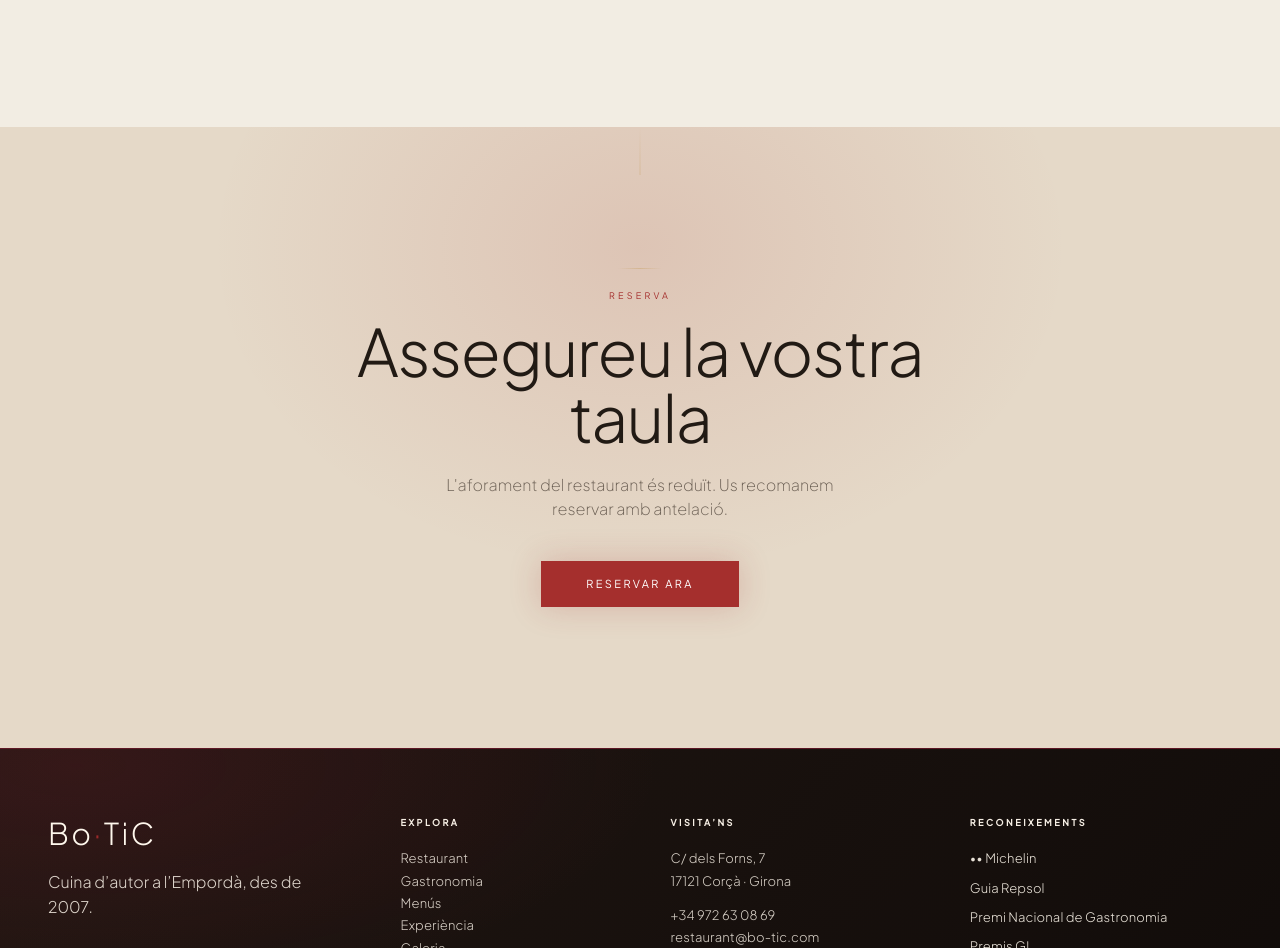
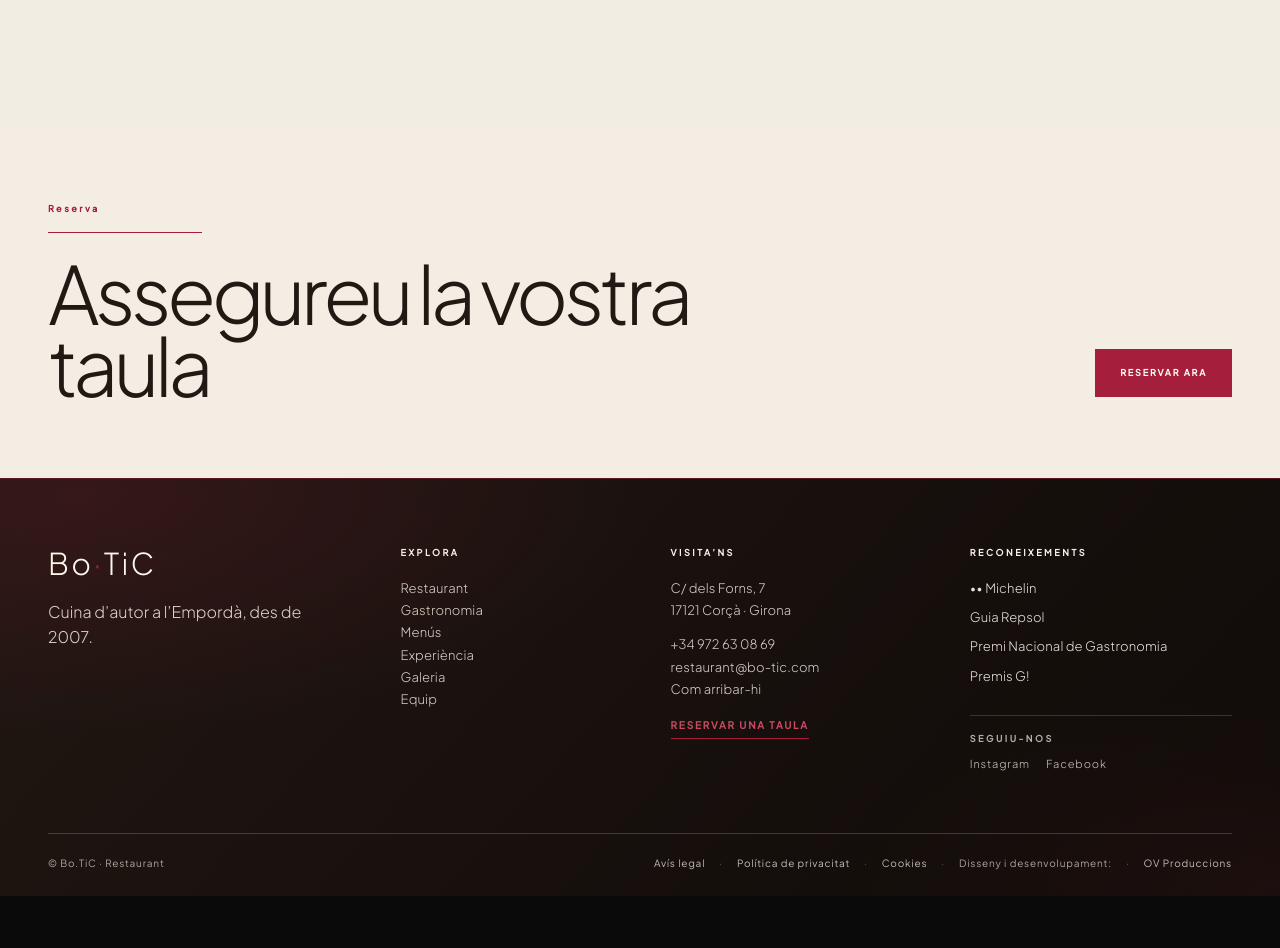
Before and after one commit to SpankyGi/Botic1, a React (Vite) app: page /ca in a window 1280 px wide. Shown: the part 4482-5430 px from the top of the page. After the commit the page ends 5378 px from the top, so only its background shows below. Built offline with nearby package versions, Linux system fonts and the light colour scheme.

Commit message:
Unify home closing reservation CTA

```diff
--- a/src/pages/Home.jsx
+++ b/src/pages/Home.jsx
@@ -1,8 +1,9 @@
-import { Fragment, useEffect, useRef, useState } from 'react'
+import { useEffect, useRef, useState } from 'react'
 import { Link } from 'react-router-dom'
 import { useTranslation } from 'react-i18next'
 import Hero             from '../components/Hero'
 import ChefSection      from '../components/ChefSection'
+import ClosingCTA       from '../components/ClosingCTA'
 import SEO              from '../components/SEO'
 import { useLateReveal } from '../hooks/useReveal'
 import { useLangRoutes } from '../i18n/LangContext'
@@ -32,21 +33,6 @@
   return (
     <h2>
       {match[1]}<span className="home-seo-territory">{match[2]}</span>{match[3]}
-    </h2>
-  )
-}
-
-function ReserveHeading({ children }) {
-  const words = children.split(' ')
-
-  return (
-    <h2 className="font-serif font-light text-4xl md:text-5xl lg:text-6xl text-botic-cream leading-tight tracking-tight mt-4 mb-6 reserve-title">
-      {words.map((word, index) => (
-        <Fragment key={`${word}-${index}`}>
-          <span className="reserve-word">{word}</span>
-          {index < words.length - 1 ? ' ' : null}
-        </Fragment>
-      ))}
     </h2>
   )
 }
@@ -123,7 +109,6 @@
 export default function Home() {
   const { t }       = useTranslation()
   const routes      = useLangRoutes()
-  const ctaRef      = useLateReveal()
   const seoIntroRef = useLateReveal()
   const introRef    = useLateReveal()
   const dishRef     = useRef(null)
@@ -291,17 +276,14 @@
       <ChefSection />
 
       {/* ── CTA Reserva ── */}
-      <section className="home-reserva-cta">
-        <div className="container-max reveal" ref={ctaRef}>
-          <span className="label block">{t('home.ctaLabel')}</span>
-          <ReserveHeading>{t('home.ctaHeading')}</ReserveHeading>
-          <p className="font-sans text-sm md:text-base leading-relaxed
-                        max-w-md mx-auto mb-10">
-            {t('home.ctaBody')}
-          </p>
-          <Link to={routes.reserves} className="btn-gold">{t('home.ctaBtn')}</Link>
-        </div>
-      </section>
+      <ClosingCTA
+        id="home-closing-cta"
+        tone="light"
+        eyebrow={t('home.ctaLabel')}
+        heading={t('home.ctaHeading')}
+        primaryTo={routes.reserves}
+        primaryLabel={t('home.ctaBtn')}
+      />
     </>
   )
 }
```
